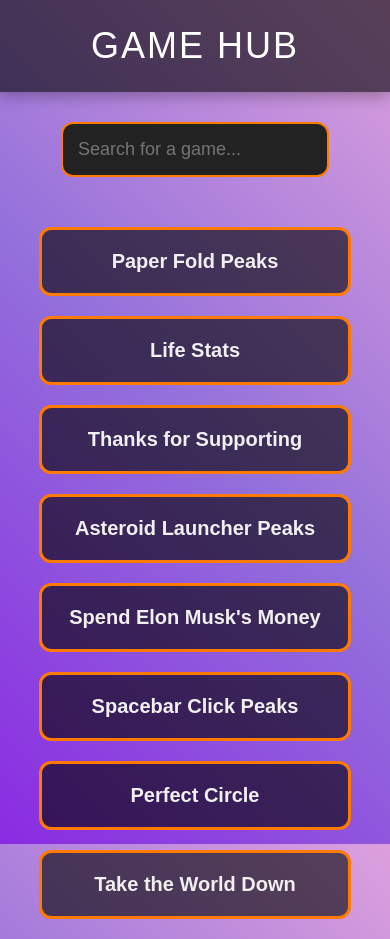
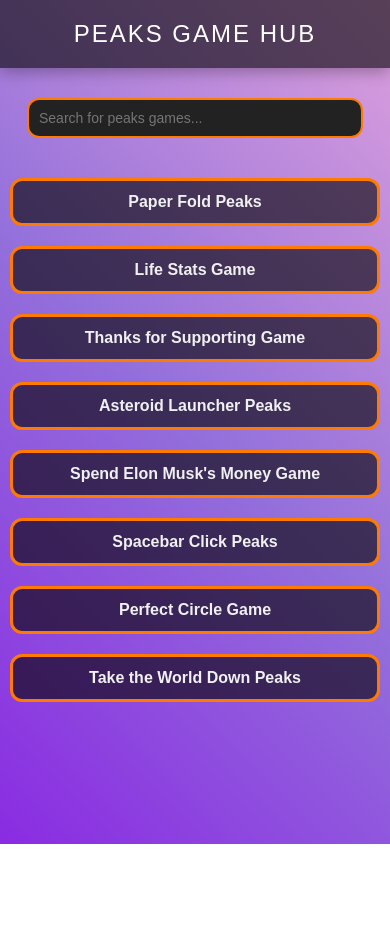
Before and after one commit to Viraaj141413/mainpage, a plain HTML site: page Index.html in a window 390 px wide. After the commit the page ends 844 px from the top, so only its background shows below. Drawn offline with Linux system fonts and the light colour scheme.

Commit message:
Update Index.html

```diff
--- a/Index.html
+++ b/Index.html
@@ -4,7 +4,9 @@
     <meta charset="UTF-8">
     <meta name="viewport" content="width=device-width, initial-scale=1.0">
     <meta name="google-site-verification" content="Mves4LFpFo6NJDnwSgYHBGfDU2BHYQvC4DWGb5m3vAU" />
-    <title>Game Hub</title>
+    <meta name="description" content="Play the best free peaks games online at Peaks Game Hub! Discover exciting peaks game collections, challenges, and fun experiences. Start playing now!">
+    <meta name="keywords" content="peaks, game, play games, online games, fun games, best games">
+    <title>Peaks Game Hub - Play Free Peaks Games and Fun Online Challenges</title>
     <script async src="https://pagead2.googlesyndication.com/pagead/js/adsbygoogle.js?client=ca-pub-6173805010039335" crossorigin="anonymous"></script>
     <style>
         /* Background with a live gradient animation */
@@ -62,7 +64,7 @@
 
         .game-container {
             display: grid;
-            grid-template-columns: repeat(auto-fit, minmax(250px, 1fr));
+            grid-template-columns: repeat(auto-fit, minmax(250px, 1fr)); /* Automatic columns based on screen size */
             gap: 20px;
             width: 80%;
             max-width: 1000px;
@@ -86,22 +88,62 @@
             background: rgba(0, 0, 0, 0.8);
             border-color: #ff4500;
         }
+
+        /* Mobile Optimization */
+        @media (max-width: 768px) {
+            .header {
+                font-size: 28px;
+                padding: 20px 0;
+            }
+
+            #search {
+                width: 80%;
+                font-size: 16px;
+                padding: 12px;
+            }
+
+            .game-container {
+                width: 95%;
+                padding: 10px;
+            }
+
+            .game {
+                font-size: 18px;
+                padding: 15px;
+            }
+        }
+
+        @media (max-width: 480px) {
+            .header {
+                font-size: 24px;
+            }
+
+            #search {
+                font-size: 14px;
+                padding: 10px;
+            }
+
+            .game {
+                font-size: 16px;
+                padding: 12px;
+            }
+        }
     </style>
 </head>
 <body>
-    <div class="header">Game Hub</div>
+    <div class="header">Peaks Game Hub</div>
 
-    <input type="text" id="search" placeholder="Search for a game..." onkeyup="searchGames()">
+    <input type="text" id="search" placeholder="Search for peaks games..." onkeyup="searchGames()">
 
     <div class="game-container" id="gameContainer">
         <div class="game" onclick="openGame('https://paperfoldpeaks.netlify.app/')">Paper Fold Peaks</div>
-        <div class="game" onclick="openGame('https://lifestats.netlify.app/')">Life Stats</div>
-        <div class="game" onclick="openGame('https://thanksforsupporting.netlify.app/')">Thanks for Supporting</div>
+        <div class="game" onclick="openGame('https://lifestats.netlify.app/')">Life Stats Game</div>
+        <div class="game" onclick="openGame('https://thanksforsupporting.netlify.app/')">Thanks for Supporting Game</div>
         <div class="game" onclick="openGame('https://asteroidlauncherpeaks.netlify.app/')">Asteroid Launcher Peaks</div>
-        <div class="game" onclick="openGame('https://spendelonmusksmoney.netlify.app/')">Spend Elon Musk's Money</div>
+        <div class="game" onclick="openGame('https://spendelonmusksmoney.netlify.app/')">Spend Elon Musk's Money Game</div>
         <div class="game" onclick="openGame('https://spacebarclickpeaks.netlify.app/')">Spacebar Click Peaks</div>
-        <div class="game" onclick="openGame('https://perfectcircle.netlify.app/')">Perfect Circle</div>
-        <div class="game" onclick="openGame('https://taketheworlddown.netlify.app/')">Take the World Down</div> <!-- New Game Added -->
+        <div class="game" onclick="openGame('https://perfectcircle.netlify.app/')">Perfect Circle Game</div>
+        <div class="game" onclick="openGame('https://taketheworlddown.netlify.app/')">Take the World Down Peaks</div>
     </div>
 
     <script>
@@ -122,6 +164,34 @@
                 }
             }
         }
+
+        // Enhanced mobile interaction
+        document.querySelectorAll('.game').forEach((game) => {
+            game.addEventListener('touchstart', () => {
+                game.style.transform = "scale(1.1)";
+                game.style.background = "rgba(0, 0, 0, 0.8)";
+                game.style.borderColor = "#ff4500";
+            });
+
+            game.addEventListener('touchend', () => {
+                game.style.transform = "scale(1)";
+                game.style.background = "rgba(0, 0, 0, 0.6)";
+                game.style.borderColor = "#ff7a00";
+            });
+
+            // Desktop interaction as fallback
+            game.addEventListener('mouseover', () => {
+                game.style.transform = "scale(1.1)";
+                game.style.background = "rgba(0, 0, 0, 0.8)";
+                game.style.borderColor = "#ff4500";
+            });
+
+            game.addEventListener('mouseout', () => {
+                game.style.transform = "scale(1)";
+                game.style.background = "rgba(0, 0, 0, 0.6)";
+                game.style.borderColor = "#ff7a00";
+            });
+        });
     </script>
 </body>
 </html>
```
